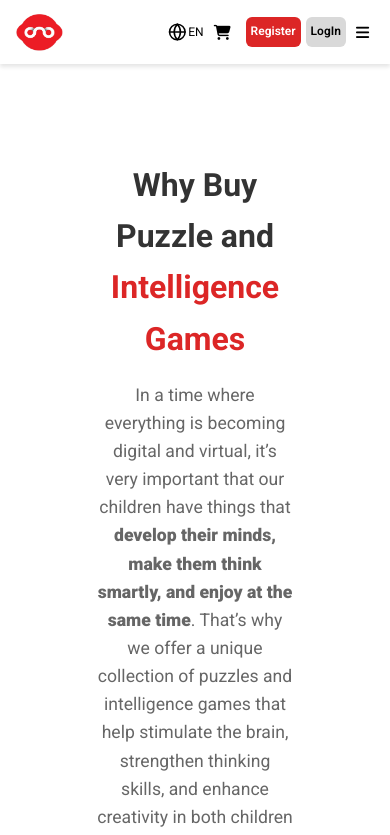
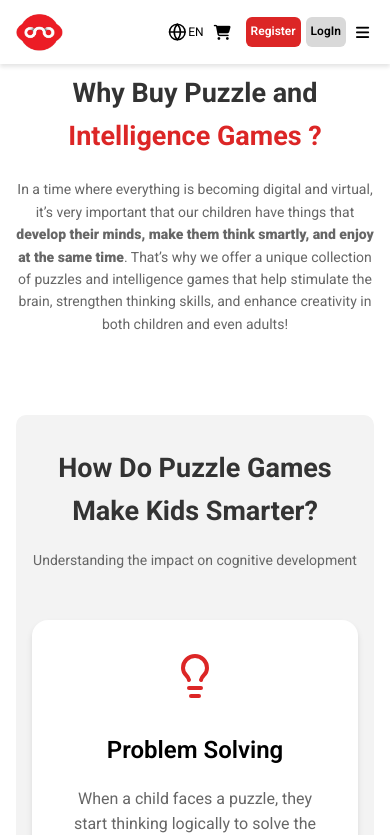
Before and after one commit to mazen-khattab/ONO_Front-end, a React (Vite) app in the folder project_CSS/project/: page /WhyUs in a window 390 px wide. Shown: the top 835 px of the page. Built offline with nearby package versions, Linux system fonts and the light colour scheme; a web font is replaced by a local one.

Commit message:
make the website responsive

```diff
--- a/project_CSS/project/src/components/ContactUs/Contact.tsx
+++ b/project_CSS/project/src/components/ContactUs/Contact.tsx
@@ -20,21 +20,21 @@ const Contact = () => {
         <div className="contact-info">
           <h3>Get in Touch</h3>
           <div className="info-item">
-            <Mail className="info-icon" />
+            <i className="fa-solid fa-envelope info-icon"></i>
             <div className="info-text">
               <h4>Email</h4>
               <p>info@onopuzzles.com</p>
             </div>
           </div>
           <div className="info-item">
-            <Phone className="info-icon" />
+            <i className="fa-solid fa-phone-flip info-icon"></i>
             <div className="info-text">
               <h4>Phone</h4>
               <p>+1 (555) 123-4567</p>
             </div>
           </div>
           <div className="info-item">
-            <MapPin className="info-icon" />
+            <i className="fa-solid fa-location-dot info-icon"></i>
             <div className="info-text">
               <h4>Address</h4>
               <p>123 Puzzle Street, NY 10001</p>
--- a/project_CSS/project/src/components/Discounts/Discounts.css
+++ b/project_CSS/project/src/components/Discounts/Discounts.css
@@ -6,7 +6,6 @@
 .discounts-container {
   max-width: 1280px;
   margin: 0 auto;
-  padding: 0 1rem;
 }
 
 .discounts-header {
@@ -75,6 +74,59 @@
   background: #b91c1c;
 }
 
+@media (max-width: 1024px) {
+  .discounts-section {
+    padding: 60px 32px
+  }
+
+  .offer-card {
+    padding: 1.25rem;
+  }
+
+  .offer-content h3 {
+    font-size: 22px;
+  }
+
+  .offer-content p {
+    font-size: 15px
+  }
+}
+
+@media (max-width: 850px) {
+  .offer-card {
+    padding: 1rem;
+  }
+
+  .offer-content h3 {
+    font-size: 21px;
+  }
+
+  .offer-content p {
+    font-size: 14px
+  }
+}
+
+@media (max-width: 768px) {
+  .discounts-section {
+    padding: 60px 16px
+  }
+
+}
+
+@media (max-width: 450px) {
+  .offer-card {
+    padding: 1rem;
+  }
+
+  .offer-content h3 {
+    font-size: 21px;
+  }
+
+  .offer-content p {
+    font-size: 14px
+  }
+}
+
 @media (min-width: 768px) {
   .offers-grid {
     grid-template-columns: repeat(2, 1fr);
--- a/project_CSS/project/src/components/Discounts/Discounts.tsx
+++ b/project_CSS/project/src/components/Discounts/Discounts.tsx
@@ -19,7 +19,7 @@ const Discounts = () => {
             <div className="offer-content">
               <h3>Flash Sale</h3>
               <p>Get 30% off on all puzzle boxes</p>
-              <button className="offer-button">Shop Now</button>
+              <a href='/AllProducts' className="offer-button">Shop Now</a>
             </div>
           </div>
 
--- a/project_CSS/project/src/components/Hero/Hero.css
+++ b/project_CSS/project/src/components/Hero/Hero.css
@@ -162,6 +162,7 @@
       transform: translateY(-400%);
     }
   }
+
 }
 
 @media (max-width: 650px) {
--- a/project_CSS/project/src/components/HomeCarousel/HomeCarousel.css
+++ b/project_CSS/project/src/components/HomeCarousel/HomeCarousel.css
@@ -3,9 +3,6 @@
   height: 100vh;
   width: 180px;
   overflow: hidden;
-  top: 0;
-  display: flex;
-  justify-content: center;
 }
 
 .carousel-container1 {
@@ -22,8 +19,7 @@
 
 .carousel-track {
   will-change: transform;
-  animation: scrollVertically 20s linear infinite;
-  animation-direction: normal;
+  animation: scrollVertically 40s linear infinite;
 }
 
 .carousel-track.paused {
--- a/project_CSS/project/src/components/Navbar.tsx
+++ b/project_CSS/project/src/components/Navbar.tsx
@@ -43,9 +43,6 @@ const Navbar = () => {
             <a href="./WhyUs" className="link">
               Why Us
             </a>
-            <a href="contact" className="link">
-              Contact
-            </a>
           </div>
 
           <div className={menuActive ? "nav-links-menu" : "nav-links-menu disappear"}>
@@ -66,9 +63,6 @@ const Navbar = () => {
               </a>
               <a href="./WhyUs" className="link">
                 Why Us
-              </a>
-              <a href="contact" className="link">
-                Contact
               </a>
             </div>
           </div>
--- a/project_CSS/project/src/components/WhyUs/WhyUs.css
+++ b/project_CSS/project/src/components/WhyUs/WhyUs.css
@@ -4,22 +4,27 @@
 }
 
 .why-section {
-    padding: 5rem 0;
+    padding: 3rem 0;
     background-color: white;
 }
 
 .why-section.alternate {
-    background-color: #f3f3f3
+    background-color: #f3f3f3;
+    border-radius: 10px ;
 }
 
 .section-content {
     max-width: 1280px;
     margin: 0 auto;
-    padding: 0 3rem;
+    padding: 0 30px;
+}
+
+.main-content {
+    padding: 0;
 }
 
 .section-title {
-    font-size: 50px;
+    font-size: 48px;
     font-weight: bold;
     text-align: center;
     margin-bottom: 1rem;
@@ -119,20 +124,107 @@
     box-shadow: 0 4px 12px rgba(0, 0, 0, 0.2);
 }
 
-@media (max-width: 768px) {
+@media (max-width: 1100px) {
     .section-title {
-        font-size: 2rem;
+        font-size: 44px
     }
 
     .section-subtitle {
-        font-size: 1.1rem;
+        font-size: 19px;
+    }
+}
+
+@media (max-width: 1024px) {
+    .why-us-page {
+        padding: 60px 32px;
+    }
+
+    .section-title {
+        font-size: 42px
+    }
+
+    .section-subtitle {
+        font-size: 18px;
+    }
+}
+
+@media (max-width: 900px) {
+    .section-title {
+        font-size: 40px
+    }
+
+    .section-subtitle {
+        font-size: 17px;
+    }
+}
+
+@media (max-width: 900px) {
+    .section-title {
+        font-size: 38px
+    }
+
+    .section-subtitle {
+        font-size: 16px;
+    }
+}
+
+@media (max-width: 768px) {
+    .why-us-page{
+        padding: 40px 16px;
+    }
+
+    .section-title {
+        font-size: 32px
+    }
+
+    .section-subtitle {
+        font-size: 15px;
     }
 
     .cards-grid {
         grid-template-columns: 1fr;
     }
+}
 
-    .feature-card {
-        padding: 1.5rem;
+@media (max-width: 630px) {
+    .main-content {
+        text-align: center;
+        width: 420px;
+        font-size: 30px;
+        margin: 0 auto 20px;
+    }
+
+    .section-subtitle {
+        font-size: 15px;
     }
 }
+
+
+@media (max-width: 500px) {
+    .section-content{
+        padding: 0 16px;
+    }
+
+    .why-section {
+        padding: 2rem 0;
+    }
+
+    .main-content {
+        width: 330px;
+    }
+
+    .section-subtitle {
+        font-size: 15px;
+    }
+
+}
+
+@media (max-width: 420px) {
+    .section-title {
+        font-size: 27px
+    }
+
+    .section-subtitle {
+        font-size: 14px;
+    }
+}
--- a/project_CSS/project/src/components/WhyUs/WhyUs.tsx
+++ b/project_CSS/project/src/components/WhyUs/WhyUs.tsx
@@ -30,11 +30,11 @@ function Why() {
       <div className="why-us-page">
         {/* Section 1: Why Choose Our Puzzle & Brain Games */}
         <section className="why-section">
-          <div className="section-content">
-            <h2 className="section-title">
-              Why Buy Puzzle and <span>Intelligence Games</span>
+          <div className="section-content" style={{ padding: 0 }} >
+            <h2 className="section-title main-content">
+              Why Buy Puzzle and <span>Intelligence Games ?</span>
             </h2>
-            <p className="section-subtitle">
+            <p className="section-subtitle ">
               In a time where everything is becoming digital and virtual, it’s
               very important that our children have things that <span>develop their
               minds, make them think smartly, and enjoy at the same time</span>. That’s
@@ -42,29 +42,6 @@ function Why() {
               that help stimulate the brain, strengthen thinking skills, and
               enhance creativity in both children and even adults!
             </p>
-
-            {/* <div className="cards-grid">
-            <div className="feature-card">
-              <Brain className="card-icon" />
-              <h3>Cognitive Development</h3>
-              <p>Scientifically designed to enhance memory, problem-solving, and critical thinking skills</p>
-            </div>
-            <div className="feature-card">
-              <Target className="card-icon" />
-              <h3>Age-Appropriate Challenges</h3>
-              <p>Carefully selected puzzles that grow with your child's abilities</p>
-            </div>
-            <div className="feature-card">
-              <Puzzle className="card-icon" />
-              <h3>Quality Materials</h3>
-              <p>Premium, child-safe materials built to last through years of play</p>
-            </div>
-            <div className="feature-card">
-              <Sparkles className="card-icon" />
-              <h3>Engaging Designs</h3>
-              <p>Colorful and attractive designs that capture children's imagination</p>
-            </div>
-          </div> */}
           </div>
         </section>
 
```
Also changed, not shown: project_CSS/project/src/components/ContactUs/Contact.css (+91 -4 lines), project_CSS/project/src/components/Footer/Footer.css (+46 -15 lines), project_CSS/project/src/components/Footer/Footer.tsx (+21 -31 lines), project_CSS/project/src/components/Hero/Hero.tsx (+0 -15 lines).
